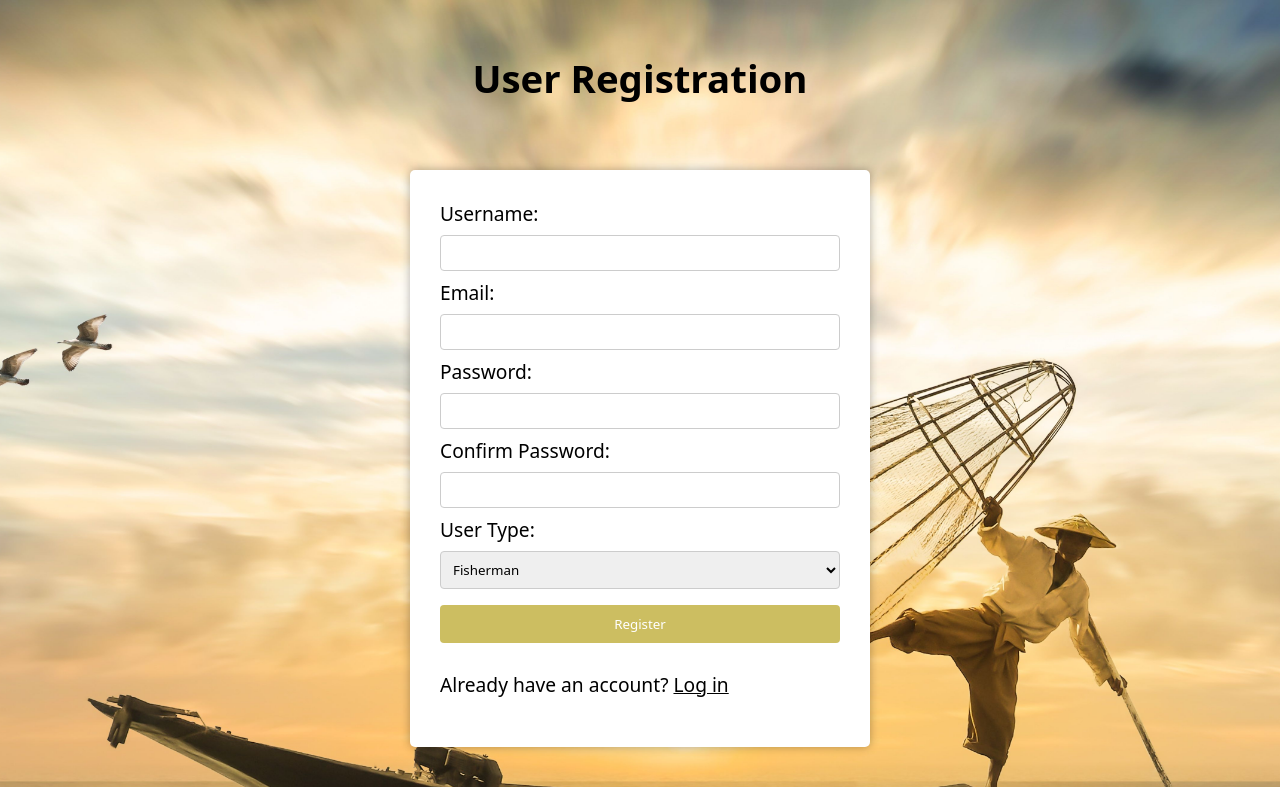
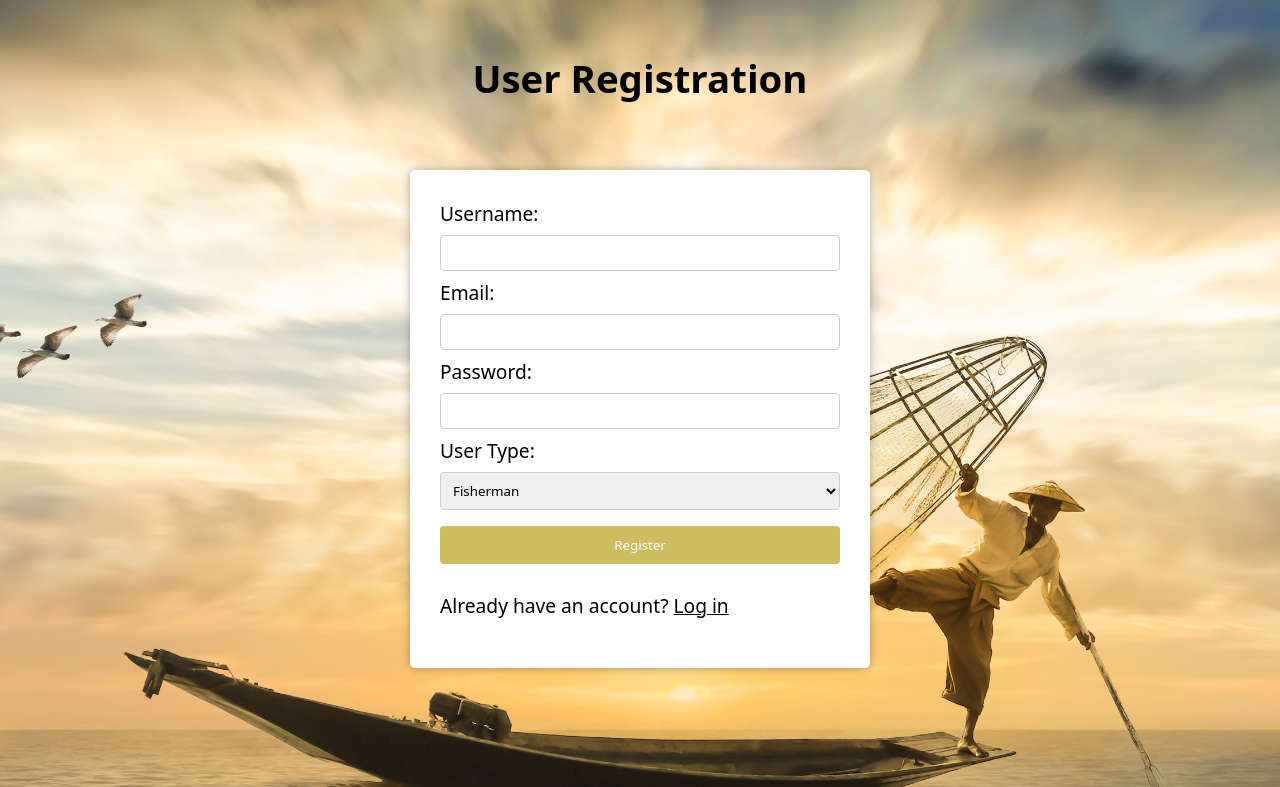
Before and after one commit to rjmichellejayme/FisherNet, a PHP site: page /profile.php in a window 1280 px wide. Shown: the top 787 px of the page. Run offline with PHP 8.4, Linux system fonts and the light colour scheme.

Commit message:
Update profile.php

```diff
--- a/fishernet/profile.php
+++ b/fishernet/profile.php
@@ -10,20 +10,15 @@ if (isset($_POST["submit"])) {
     $name = $_POST['username'];
     $email = $_POST['email'];
     $password = $_POST['password'];
-    $confirmpassword = $_POST['confirmpassword'];
     $userType = $_POST['userType'];
     $duplicate = mysqli_query($conn, "SELECT * FROM users WHERE Username = '$name' OR email = '$email'");
 
     if (mysqli_num_rows($duplicate) > 0) {
         echo "<script> alert('Username or Email is Already Taken'); </script>";
     } else {
-        if ($password == $confirmpassword) {
-            $query = "INSERT INTO users (username, email, password, confirmpassword, usertype) VALUES ('$name', '$email', '$password', '$userType')";
+            $query = "INSERT INTO users (username, email, password, usertype) VALUES ('$name', '$email', '$password', '$userType')";
             mysqli_query($conn, $query);
             echo "<script> alert('Registration Successful'); </script>";
-        } else {
-            echo "<script> alert('Password Does not Match'); </script>";
-        }
     }
 }
 ?>
@@ -49,8 +44,6 @@ if (isset($_POST["submit"])) {
             <input type="email" id="email" name="email" required><br>
             <label for="password">Password:</label>
             <input type="password" id="password" name="password" required><br>
-            <label for="confirmpassword">Confirm Password:</label>
-            <input type="password" id="confirmpassword" name="confirmpassword" required><br>
 
             <label for="userType">User Type:</label>
             <select id="userType" name="userType" required>
```
